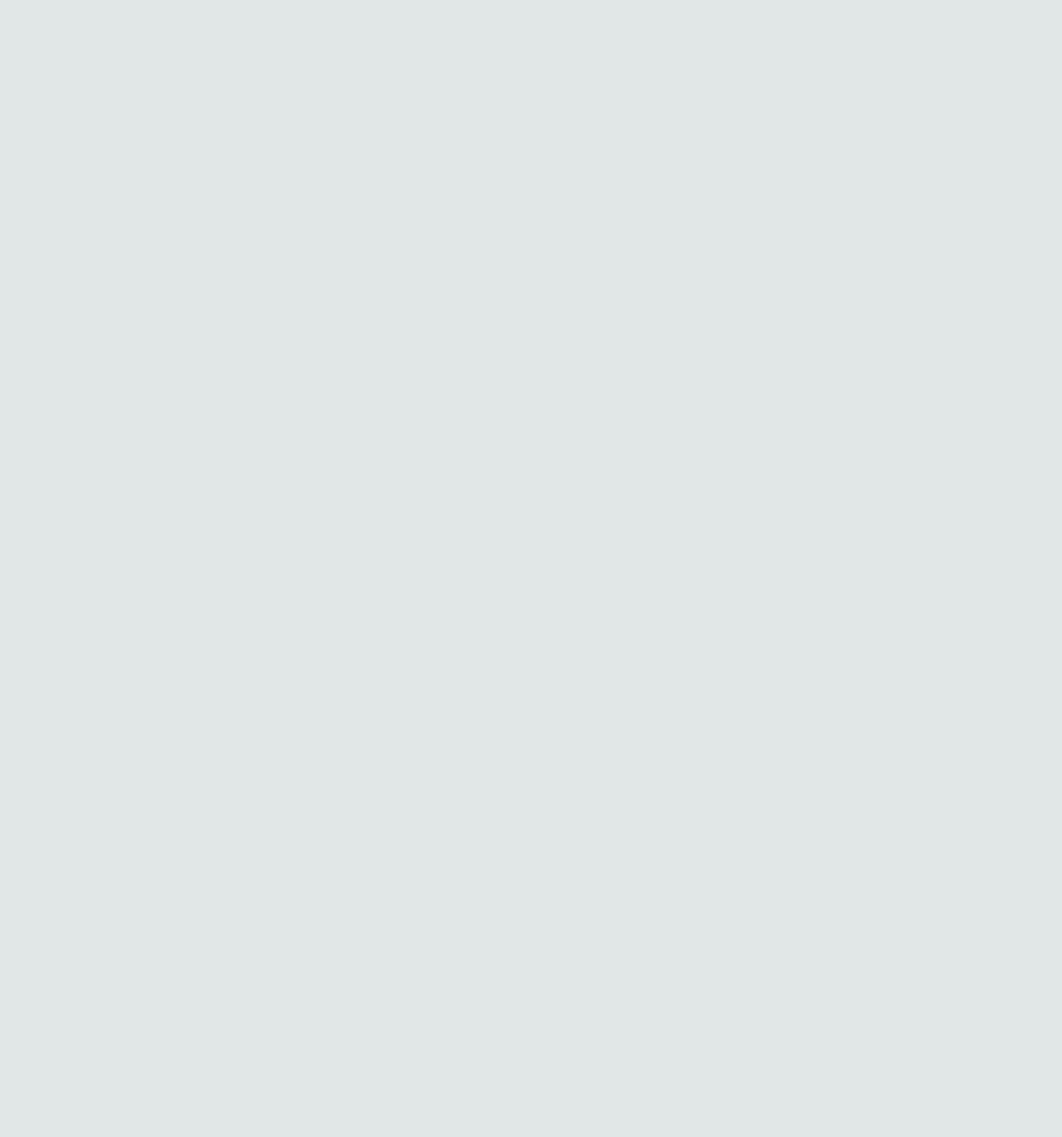
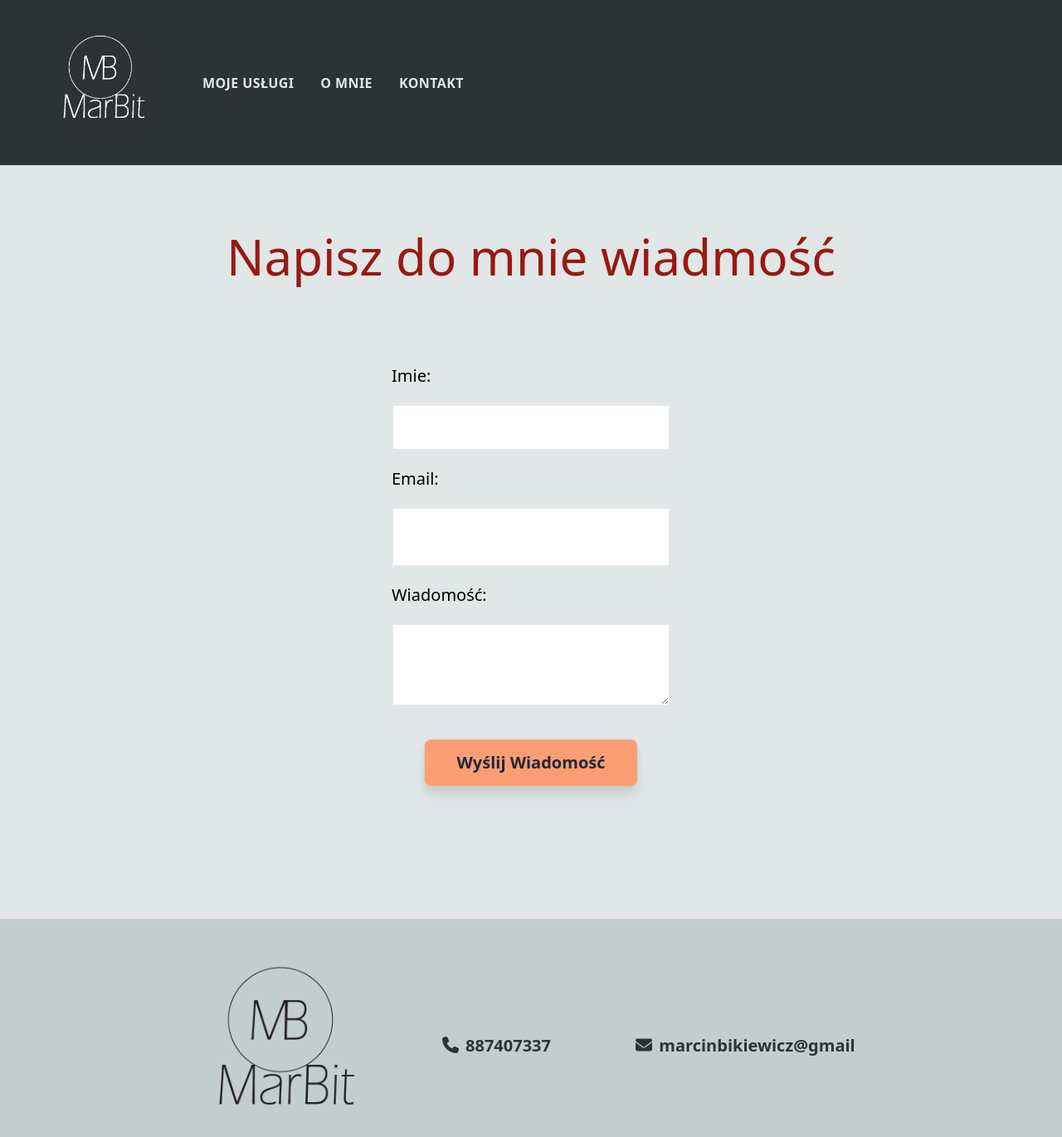
Before and after one commit to marcinbik/cv3, a Next.js app: page /contact in a window 1280 px wide. Shown: the top 1370 px of the page at 83% size. Before the commit the page ends 800 px from the top, so only its background shows below. Built offline with nearby package versions, Linux system fonts and the light colour scheme; a web font is replaced by a local one.

Commit message:
add navbar to  page

```diff
--- a/pages/about.js
+++ b/pages/about.js
@@ -1,5 +1,11 @@
+import Navbar from 'components/Navbar'
+
 export default function services() {
-    return <div className="">
-
+  return (
+    <div className="">
+      <div className="bg-primary-900 mb-20">
+        <Navbar />
+      </div>
     </div>
-  }
+  )
+}
--- a/pages/contact.js
+++ b/pages/contact.js
@@ -1,5 +1,20 @@
+import Form from 'components/Form'
+import Navbar from 'components/Navbar'
+import Contact from 'components/Contact'
+
 export default function services() {
-    return <div className="">
+  return (
+    <div className="">
+      <div className="bg-primary-900 mb-20">
+      <Navbar/>
 
+      </div>
+      <div className="col-span-12 text-center text-accent-800 text-6xl mb-10 ">
+        <h3>Napisz do mnie wiadmość</h3>
+      </div>
+      <Form />
+      <div className="mb-20"></div>
+      <Contact />
     </div>
-  }
+  )
+}
--- a/pages/index.js
+++ b/pages/index.js
@@ -61,10 +61,7 @@ export default function Home() {
         />
       </div>
       <div className="pt-36">
-      <div className="col-span-12 text-center text-accent-800 text-6xl mb-10 ">
-        <h3>Napisz do mnie wiadmość</h3>
-      </div>
-        <Form />
+
       </div>
       <div className="mt-20">
         <Contact />
--- a/pages/services.js
+++ b/pages/services.js
@@ -1,5 +1,10 @@
+import Navbar from "components/Navbar"
 export default function services() {
-  return <div className="">
-
-  </div>
+  return (
+    <div className="">
+      <div className="bg-primary-900 mb-20">
+        <Navbar />
+      </div>
+    </div>
+  )
 }
```
